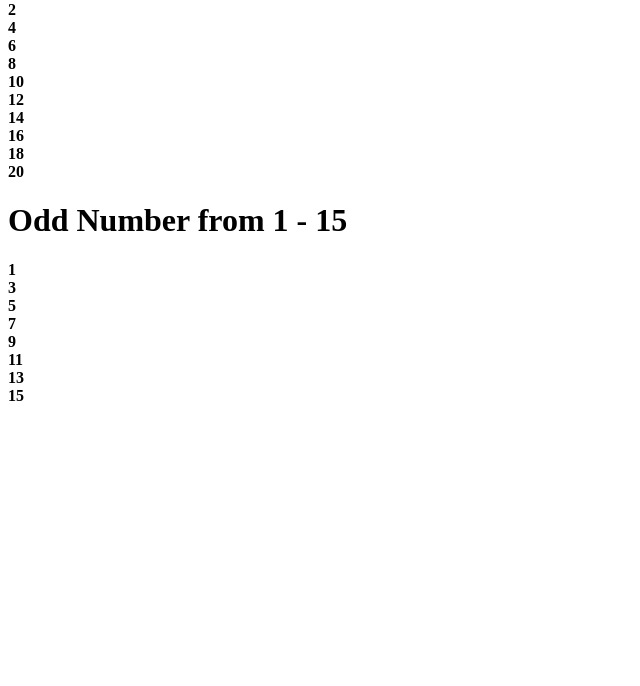
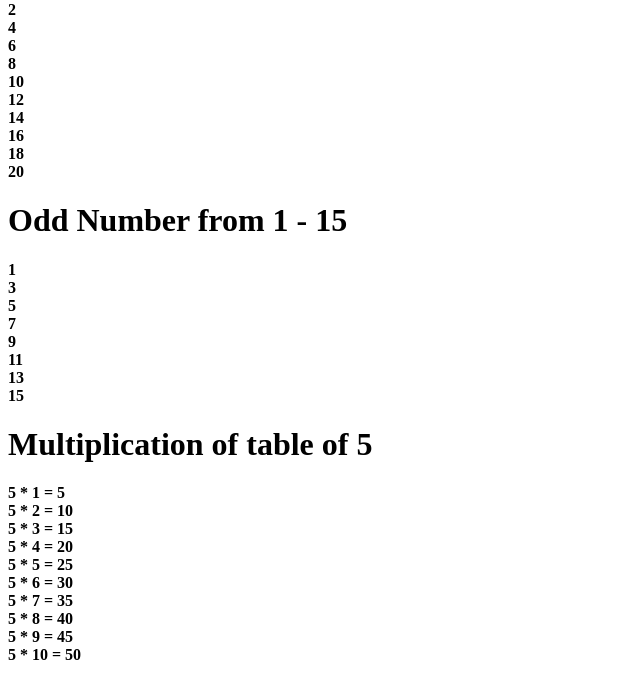
Before and after one commit to kaziErfan/loops, a plain HTML site: page index.html in a window 1280 px wide. Shown: the part 599-1285 px from the top of the page, without its empty margins (0-640 px from the left). Before the commit the page ends 1025 px from the top, so only its background shows below. Drawn offline with Linux system fonts and the light colour scheme.

Commit message:
multiplication of table of 5 using for loop

```diff
--- a/index.html
+++ b/index.html
@@ -24,6 +24,11 @@
     <h1>Odd Number from 1 - 15</h1>
     <h4 id="whileOdd"></h4>
 
+
+    <!-- Print multiplication of table of 5 using for loop -->
+    <h1>Multiplication of table of 5</h1>
+    <h4 id="multi5"></h4>
+
     <script src="/loop.js"></script>
 </body>
 </html>
--- a/loop.js
+++ b/loop.js
@@ -51,3 +51,13 @@ while(o <= 15){
     o++;
     whileOdd.innerHTML = oddResult;
 }
+
+// Printing multiplication table of 5(i..e 5x1, 5x2...) using for loop
+let multi5 = document.getElementById("multi5");
+let multiResult = "";
+
+for(let m = 1; m <= 10; m++){
+    console.log(`5 * ${m} = ${5 * m}`)
+    multiResult += (`5 * ${m} = ${5 * m}`) + '<br>'
+}
+multi5.innerHTML = multiResult;
```
